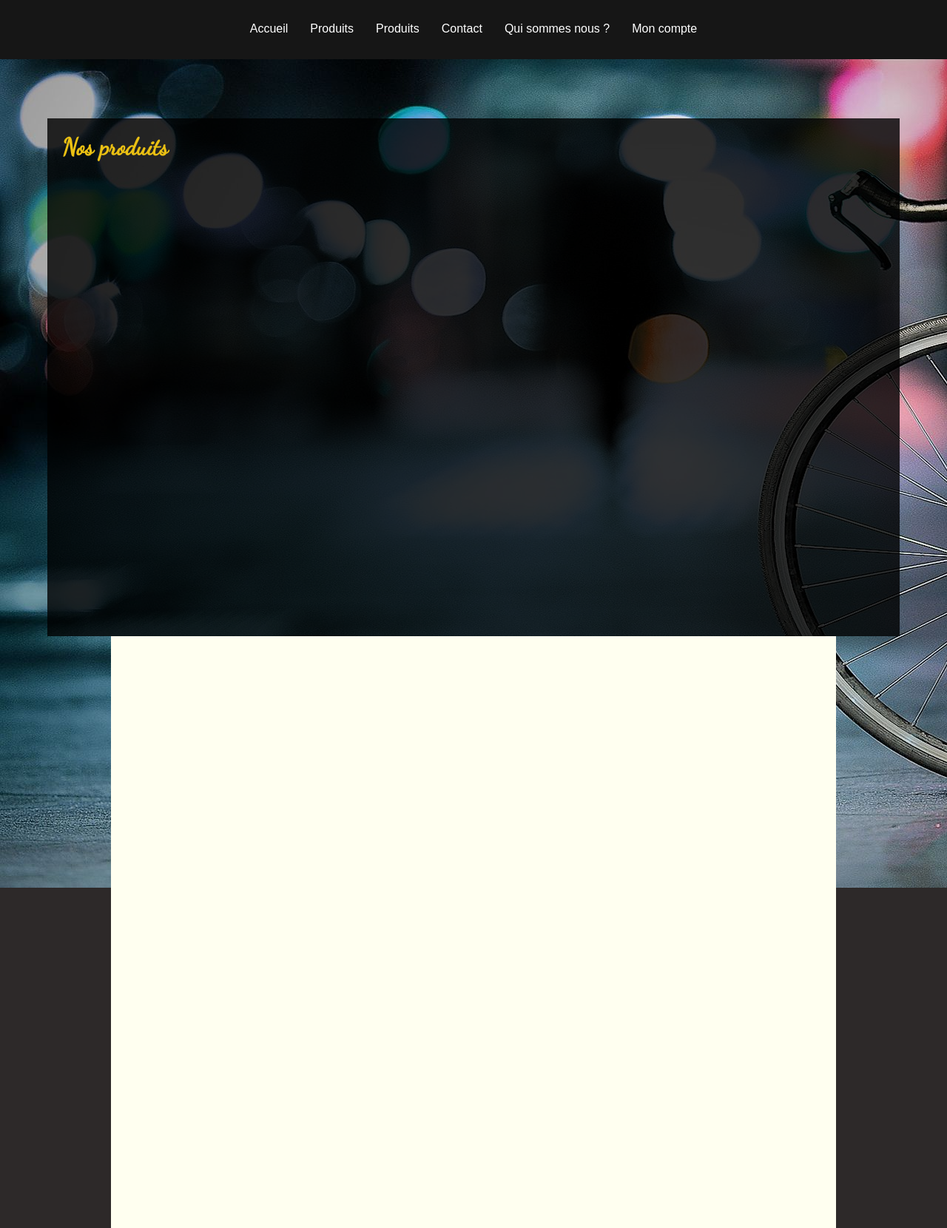
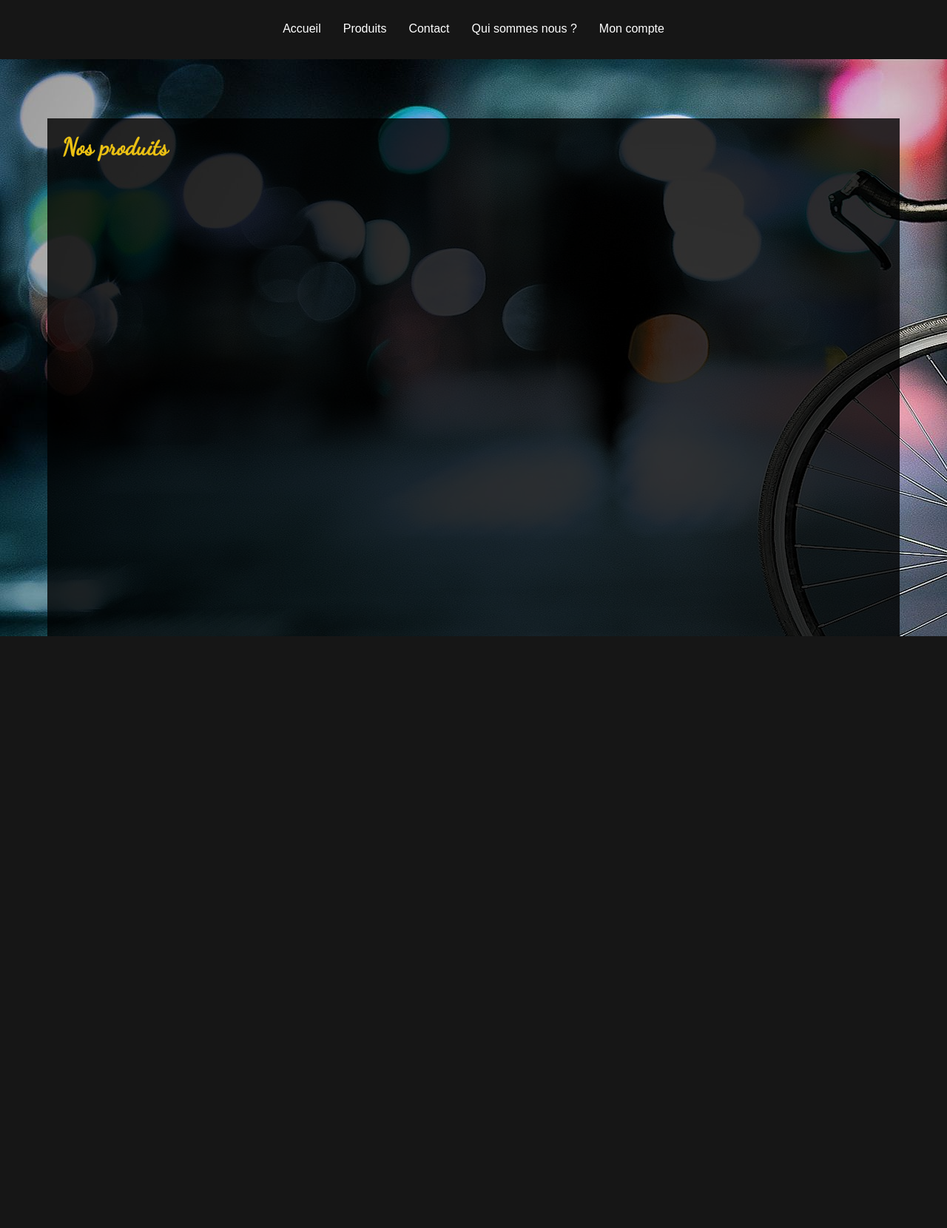
Before and after one commit to sachamutschler/5Bits_Dendo, a PHP site: page /produits in a window 1280 px wide. Shown: the whole page at 74% size. After the commit the page ends 860 px from the top, so only its background shows below. Run offline with PHP 8.4, Linux system fonts and the light colour scheme.

Commit message:
correction conflits

```diff
--- a/View/navbar.php
+++ b/View/navbar.php
@@ -1,7 +1,6 @@
 <div id="navbar">
     <a class="navbar_link" href="index.php">Accueil</a>
     <a class="navbar_link" href="produits.php">Produits</a>
-    <a class="navbar_link" href="view/rayon.php">Produits</a>
     <a class="navbar_link" href="#">Contact</a>
     <a class="navbar_link" href="#">Qui sommes nous ?</a>
     <a class="navbar_link" href="#">Mon compte</a>
--- a/View/produits.php
+++ b/View/produits.php
@@ -14,8 +14,5 @@
     <h1 class="titre_page">Nos produits</h1>
 </div>
 
-<div id="contenu_page">
-
-</div>
 
 </body>
```
